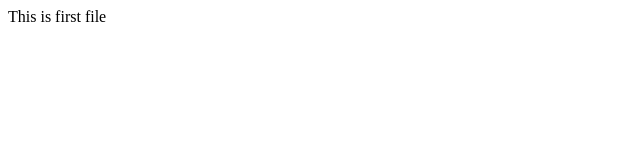
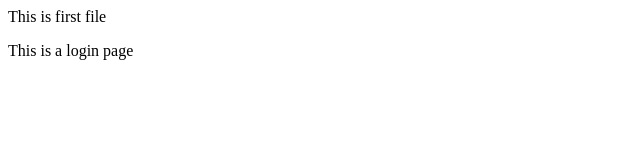
Before and after one commit to Geeta12389/testinit, a plain HTML site: page index.html in a window 1280 px wide. Shown: the whole page, without its empty margins (0-640 px from the left). Drawn offline with Linux system fonts and the light colour scheme.

Commit message:
login form

```diff
--- a/index.html
+++ b/index.html
@@ -6,6 +6,7 @@
 
 <body>
     <p> This is first file</p>
+    <p> This is a login page</p>
 </body>
 
 </html>
```
Also changed, not shown: login.html (added).
